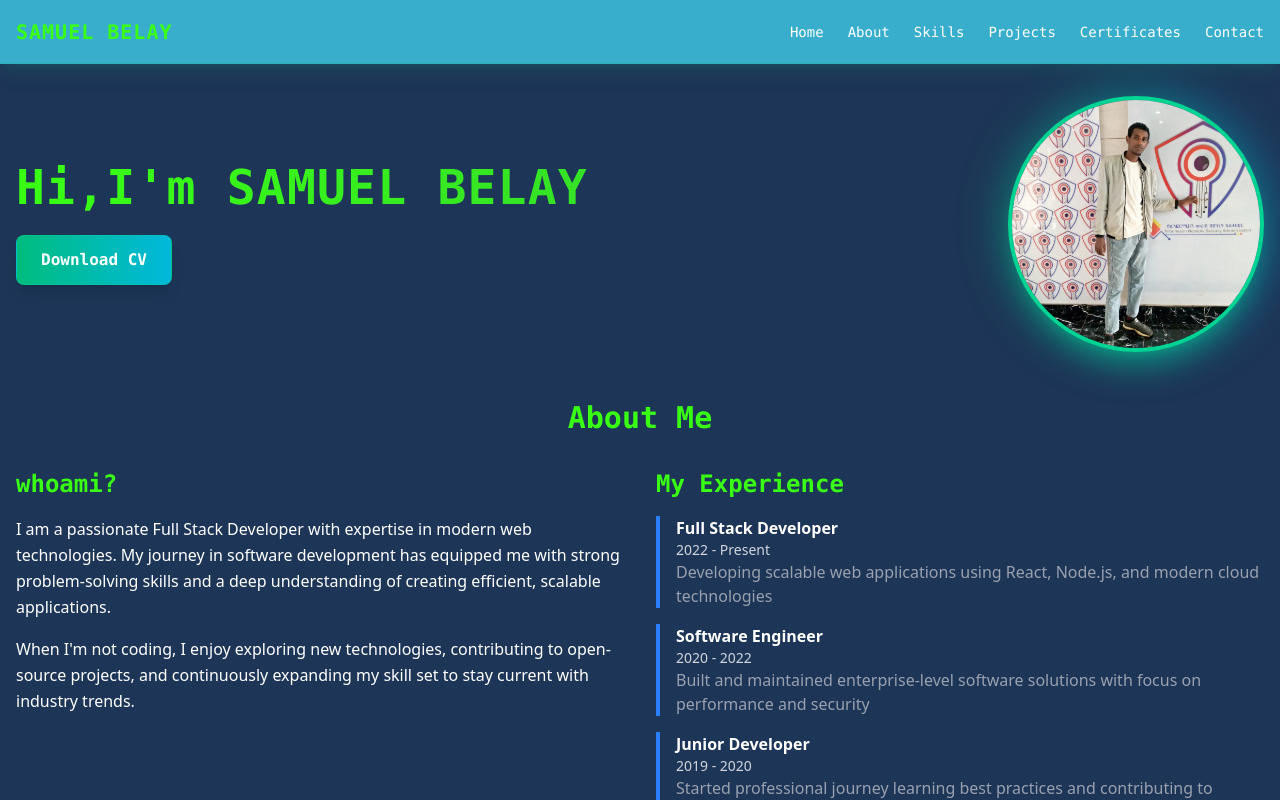
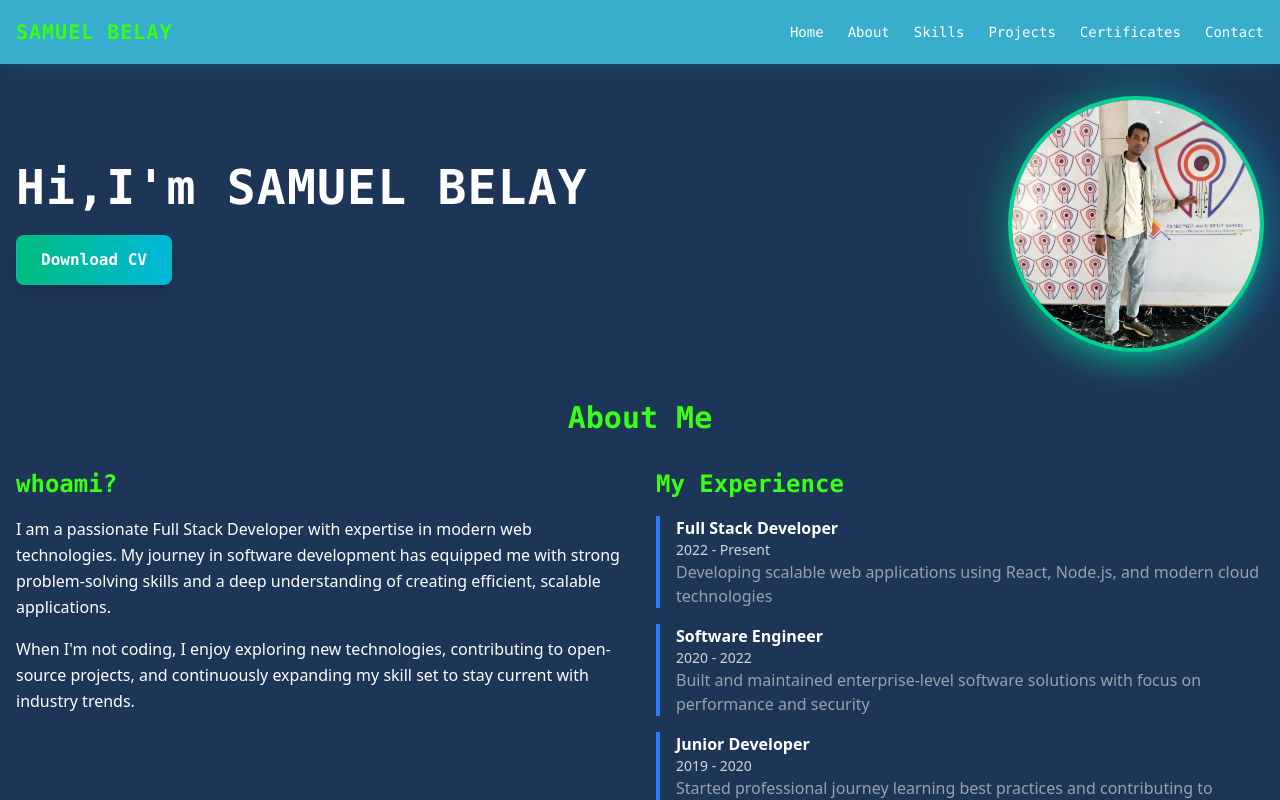
Before and after one commit to Anonimize4/mini-project-, a React (Vite) app: page / in a window 1280 px wide. Shown: the top 800 px of the page. Built offline with nearby package versions, Linux system fonts and the light colour scheme.

Commit message:
string change

```diff
--- a/src/components/HomeSection.tsx
+++ b/src/components/HomeSection.tsx
@@ -14,8 +14,7 @@ const HomeSection = () => {
             initial={{ opacity: 0, y: -20 }}
             animate={{ opacity: 1, y: 0 }}
             transition={{ duration: 0.8, delay: 0.2 }}
-            className="text-4xl md:text-5xl font-bold text-transparent bg-clip-text bg-gradient-to-r from-green-400 to-green-300 mb-6 font-mono tracking-wide"
-            style={{ backgroundImage: 'linear-gradient(to right, #39FF14, #32CD32)' }}
+            className="text-4xl md:text-5xl font-bold text-white mb-6 font-mono tracking-wide"
           >
             {"Hi,I'm SAMUEL BELAY"}
           </motion.h1>
```
